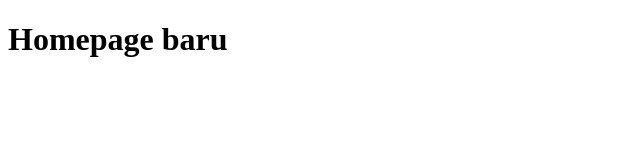
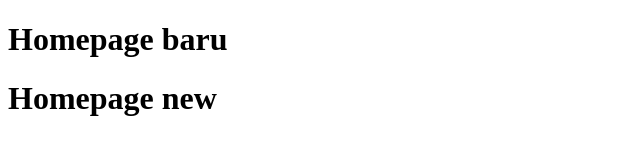
Before and after one commit to ThreeWulan/website-baru, a plain HTML site: page Home.html in a window 1280 px wide. Shown: the whole page, without its empty margins (0-640 px from the left). Drawn offline with Linux system fonts and the light colour scheme.

Commit message:
Menambahkan h1

```diff
--- a/Home.html
+++ b/Home.html
@@ -7,5 +7,6 @@
 </head>
 <body>
     <h1>Homepage baru</h1>
+    <h1>Homepage new</h1>
 </body>
 </html>
```
